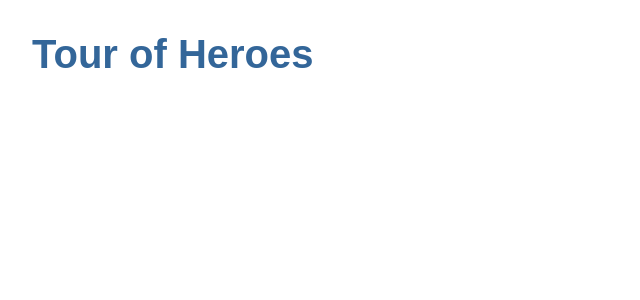
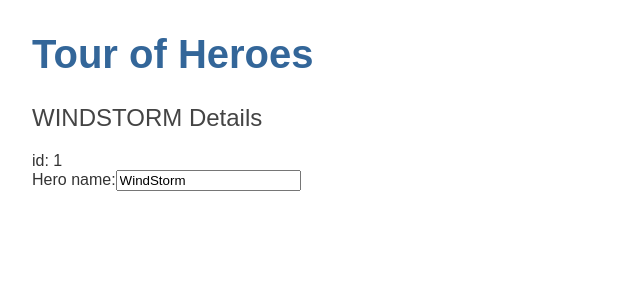
Before and after one commit to matBentes/angular-tour-of-heroes, an Angular app: page / in a window 1280 px wide. Shown: the top 300 px of the page, without its empty margins (0-640 px from the left). Built offline with nearby package versions, Linux system fonts and the light colour scheme.

Commit message:
the hero editor (#1)

```diff
--- a/src/app/app.component.html
+++ b/src/app/app.component.html
@@ -1 +1,2 @@
 <h1>{{ title }}</h1>
+<app-heroes></app-heroes>
--- /dev/null
+++ b/src/app/hero.ts
@@ -0,0 +1,4 @@
+export interface Hero {
+  id: number;
+  name: string;
+}
--- /dev/null
+++ b/src/app/heroes/heroes.component.html
@@ -0,0 +1,8 @@
+<h2>{{ hero.name | uppercase }} Details</h2>
+<div>
+  <span>id: {{ hero.id }}</span>
+</div>
+<div>
+  <label for="name">Hero name:</label>
+  <input id="name" [(ngModel)]="hero.name" placeholder="name" />
+</div>
--- /dev/null
+++ b/src/app/heroes/heroes.component.ts
@@ -0,0 +1,14 @@
+import { Component, OnInit } from '@angular/core';
+import { Hero } from '../hero';
+
+@Component({
+  selector: 'app-heroes',
+  templateUrl: './heroes.component.html',
+  styleUrls: ['./heroes.component.scss'],
+})
+export class HeroesComponent implements OnInit {
+  hero: Hero = { id: 1, name: 'WindStorm' };
+  constructor() {}
+
+  ngOnInit(): void {}
+}
```
Also changed, not shown: src/app/app.module.ts (+6 -9 lines), src/app/heroes/heroes.component.scss (added), 1 other file (tests, documents, lock files or other folders).
